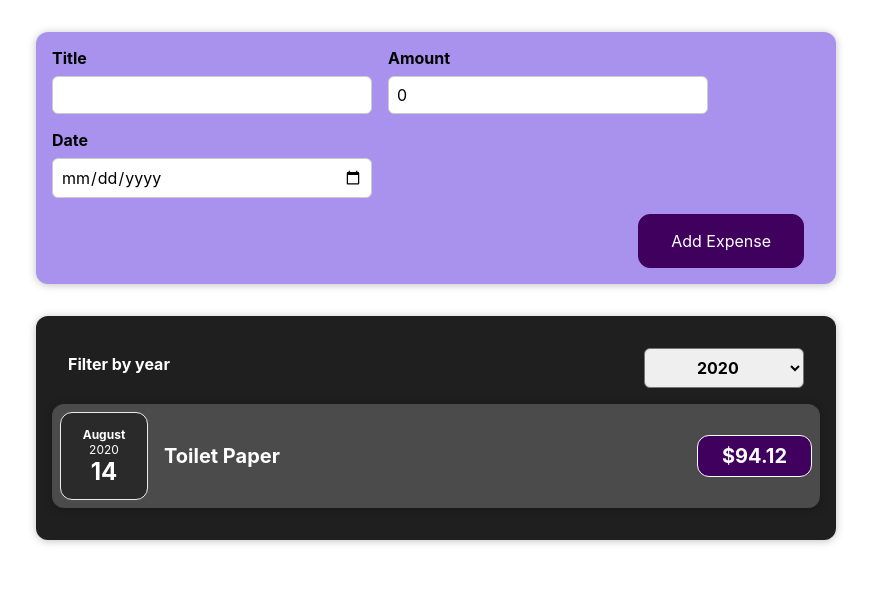
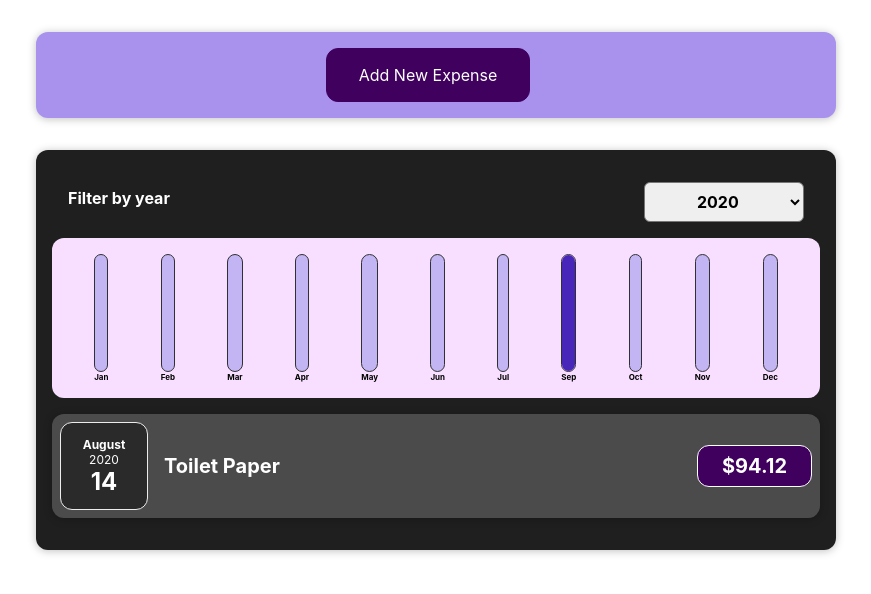
Before and after one commit to N3theri9N/testingNext, a Next.js app: page / in a window 1280 px wide. Shown: the top 594 px of the page, without its empty margins (204-1075 px from the left). Built offline with nearby package versions, Linux system fonts and the light colour scheme.

Commit message:
section5 : conditionalContent

```diff
--- a/src/App.js
+++ b/src/App.js
@@ -13,8 +13,10 @@
     ]
   )
 
-  const addExpenseHandler = expense => {
-    setExpenses([...expenses, expense])
+  const addExpenseHandler = newExpense => {
+    setExpenses(prevExpenses => {
+      return [ newExpense, ...prevExpenses ];
+    })
   }
 
   return (
--- /dev/null
+++ b/src/components/Chart/Chart.js
@@ -0,0 +1,19 @@
+import style from './Chart.module.css';
+import ChartBar from './ChartBar';
+
+const Chart = ( props ) => {
+  const dataPointValues = props.dataPoints.map((item) => item.value);
+  const totalMaximum = Math.max(...dataPointValues)
+
+  return <div className={style.chart}>
+    {props.dataPoints.map(dataPoint => (
+    <ChartBar
+      key={dataPoint.label}
+      value={dataPoint.value}
+      maxValue={totalMaximum}
+      label={dataPoint.label}
+     />))}
+  </div>
+}
+
+export default Chart;
--- /dev/null
+++ b/src/components/Chart/Chart.module.css
@@ -0,0 +1,9 @@
+.chart {
+  padding: 1rem;
+  border-radius: 12px;
+  background-color: #f8dfff;
+  text-align: center;
+  display: flex;
+  justify-content: space-around;
+  height: 10rem;
+}
--- /dev/null
+++ b/src/components/Chart/ChartBar.js
@@ -0,0 +1,20 @@
+import style from './ChartBar.module.css';
+
+const ChartBar = (props) => {
+  let barFillHeight = '0%';
+
+  if (props.maxValue > 0){
+    barFillHeight = Math.round((props.value / props.maxValue) * 100) + "%";
+  }
+
+  return (
+    <div className={style.chartBar}>
+      <div className={style.chartBarInner}>
+        <div className={style.chartBarFill} style={{height: barFillHeight}}></div>
+      </div>
+      <div className={style.chartBarLabel}>{props.label}</div>
+    </div>
+  )
+}
+
+export default ChartBar;
--- /dev/null
+++ b/src/components/Chart/ChartBar.module.css
@@ -0,0 +1,30 @@
+.chartBar {
+  height: 100%;
+  display: flex;
+  flex-direction: column;
+  align-items: center;
+}
+
+.chartBarInner {
+  height: 100%;
+  width: 100%;
+  border: 1px solid #313131;
+  border-radius: 12px;
+  background-color: #c3b4f3;
+  overflow: hidden;
+  display: flex;
+  flex-direction: column;
+  justify-content: flex-end;
+}
+
+.chartBarFill {
+  background-color: #4826b9;
+  width: 100%;
+  transition: all 0.3s ease-out;
+}
+
+.chartBarLabel {
+  font-weight: bold;
+  font-size: 0.5rem;
+  text-align: center;
+}
--- /dev/null
+++ b/src/components/Expenses/ExpenseChart.js
@@ -0,0 +1,26 @@
+import Chart from '../Chart/Chart';
+
+const ExpensesChart = ( props ) => {
+  const chartDataPoints = [
+    { label: "Jan", value : 0},
+    { label: "Feb", value : 0},
+    { label: "Mar", value : 0},
+    { label: "Apr", value : 0},
+    { label: "May", value : 0},
+    { label: "Jun", value : 0},
+    { label: "Jul", value : 0},
+    { label: "Sep", value : 0},
+    { label: "Oct", value : 0},
+    { label: "Nov", value : 0},
+    { label: "Dec", value : 0},
+  ]
+
+  for (const expense of props.expenses){
+    const expenseMonth = expense.date.getMonth();
+    chartDataPoints[expenseMonth].value += expense.amount;
+  }
+
+  return <Chart dataPoints={chartDataPoints} />
+}
+
+export default ExpensesChart;
--- a/src/components/Expenses/ExpenseItem.js
+++ b/src/components/Expenses/ExpenseItem.js
@@ -16,14 +16,16 @@
   }
 
   return (
+    <li>
       <Card className={style.expenseItem}>
         <ExpenseDate expenseDate={expenseDate}/>
         <div className={style.expenseItemDescription}>
           <h2>{expenseTitle}</h2>
           <div className={style.expenseItemPrice}>${expenseAmount}</div>
         </div>
-    {/* <button onClick={clickHandler}>ChangeTitle</button> */}
-  </Card>)
+      </Card>
+    </li>
+  );
 }
 
 export default ExpenseItem;
--- a/src/components/Expenses/Expenses.js
+++ b/src/components/Expenses/Expenses.js
@@ -1,6 +1,7 @@
 import style from "./Expenses.module.css"
-import ExpenseItem from "./ExpenseItem";
 import ExpenseFilter from "./ExpenseFilter";
+import ExpensesList from "./ExpensesList";
+import ExpensesChart from "./ExpenseChart";
 import Card from "../UI/Card";
 import {useState} from 'react';
 
@@ -13,16 +14,13 @@
     setFilterYear(newYear);
   }
 
+  const filteredExpenses = expenses.filter((item)=> {return item.date.getFullYear().toString() === filterYear })
+
   return (
     <Card className={style.expenses}>
       <ExpenseFilter selected={filterYear} onChangeYear={setFilterHandler} />
-       {expenses.filter((item)=> {return item.date.getFullYear() == filterYear }).map((item) => { return (
-        <ExpenseItem
-          key={item.id}
-          title={item.title}
-          amount={item.amount}
-          date={item.date} />)
-      } )}
+      <ExpensesChart expenses={filteredExpenses} />
+      <ExpensesList items={filteredExpenses} />
     </Card>
   )
 }
--- /dev/null
+++ b/src/components/Expenses/ExpensesList.js
@@ -0,0 +1,23 @@
+import style from "./ExpensesList.module.css";
+import ExpenseItem from "./ExpenseItem";
+
+const ExpensesList = (props) => {
+
+  if ( props.items.length === 0 ){
+    return (
+      <h2 className={style.expensesListFallback}>No Expense Found</h2>
+    )
+  }
+
+  return (<ul className={style.expensesList}>
+     { props.items.map((item) => { return (
+        <ExpenseItem
+          key={item.id}
+          title={item.title}
+          amount={item.amount}
+          date={item.date} />)
+      })}
+    </ul>);
+}
+
+export default ExpensesList;
--- /dev/null
+++ b/src/components/Expenses/ExpensesList.module.css
@@ -0,0 +1,9 @@
+.expensesList {
+  list-style: none;
+  padding: 0;
+}
+
+.expensesListFallback {
+  color: white;
+  text-align: center;
+}
--- a/src/components/NewExpense/ExpenseForm.js
+++ b/src/components/NewExpense/ExpenseForm.js
@@ -55,6 +55,7 @@
       date : new Date(enteredDate),
     }
     props.onSaveExpenseData(expenseData);
+    props.hideHandler();
 
     setEnteredTitle("");
     setEnteredAmount(0);
@@ -79,6 +80,7 @@
         </div>
       </div>
       <div className={style.newExpenseActions}>
+        <button type="button" onClick={props.hideHandler}>cancel</button>
         <button type="submit">Add Expense</button>
       </div>
     </form>
--- a/src/components/NewExpense/NewExpense.js
+++ b/src/components/NewExpense/NewExpense.js
@@ -1,7 +1,11 @@
 import style from "./NewExpense.module.css";
+import { useState } from 'react';
 import ExpenseForm from "./ExpenseForm";
 
 const NewExpense = (props) => {
+
+  const [hidden, setHidden] = useState(true);
+
   const saveExpenseDatahandler = (enteredExpenseData) => {
     const expenseData = {
       ...enteredExpenseData,
@@ -10,9 +14,17 @@
     props.onAddExpense(expenseData)
   }
 
+  const hideHandler = () => {
+    setHidden(true);
+  }
+  const showHandler = () => {
+    setHidden(false);
+  }
+
   return (
     <div className={style.newExpense}>
-      <ExpenseForm onSaveExpenseData={saveExpenseDatahandler} />
+      { hidden && <button onClick={showHandler}>Add New Expense</button>}
+      { !hidden && <ExpenseForm onSaveExpenseData={saveExpenseDatahandler} hideHandler={hideHandler}/> }
     </div>
   )
 }
```
Lines whose indentation alone changed are shown as unchanged.
